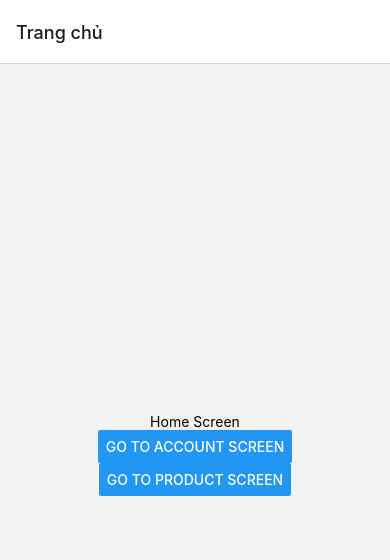
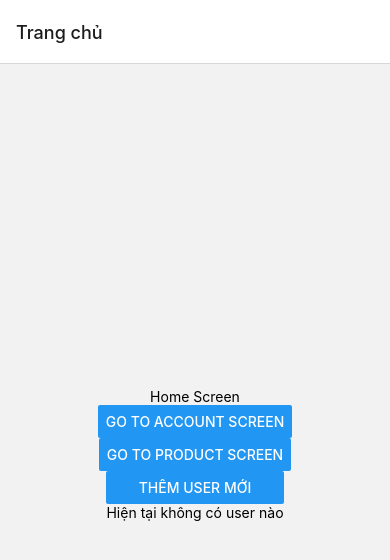
Before and after one commit to quocvy152/ImproveReactNativeSkill, a React Native app: screen /HomeScreen in a window 390 px wide. Shown: the top 560 px of the page. Built offline with nearby package versions, Linux system fonts and the light colour scheme.

Commit message:
DAY 3: - Redux Thunk redux toolkit - Implement Redux Toolkit - Update Icon for app

```diff
--- a/App.tsx
+++ b/App.tsx
@@ -1,94 +1,18 @@
 /* eslint-disable react/self-closing-comp */
-/* eslint-disable prettier/prettier */
-/**
- * Sample React Native App
- * https://github.com/facebook/react-native
- *
- * @format
- */
-
 import React from 'react';
-// import type {PropsWithChildren} from 'react';
-import {
-  // SafeAreaView,
-  // StatusBar,
-  // StyleSheet,
-  // useColorScheme,
-} from 'react-native';
-import { NavigationContainer } from '@react-navigation/native';
+import {NavigationContainer} from '@react-navigation/native';
 import MainStack from './src/navigation/MainStack';
-
-// import {
-//   Colors,
-//   DebugInstructions,
-//   Header,
-//   LearnMoreLinks,
-//   ReloadInstructions,
-// } from 'react-native/Libraries/NewAppScreen';
-
-// type SectionProps = PropsWithChildren<{
-//   title: string;
-// }>;
-
-// function Section({children, title}: SectionProps): React.JSX.Element {
-//   const isDarkMode = useColorScheme() === 'dark';
-//   return (
-//     <View style={styles.sectionContainer}>
-//       <Text
-//         style={[
-//           styles.sectionTitle,
-//           {
-//             color: isDarkMode ? Colors.white : Colors.black,
-//           },
-//         ]}>
-//         {title}
-//       </Text>
-//       <Text
-//         style={[
-//           styles.sectionDescription,
-//           {
-//             color: isDarkMode ? Colors.light : Colors.dark,
-//           },
-//         ]}>
-//         {children}
-//       </Text>
-//     </View>
-//   );
-// }
-
+import {Provider} from 'react-redux';
+import store from './src/store/redux';
 
 function App(): React.JSX.Element {
-  // const isDarkMode = useColorScheme() === 'dark';
-
-  // const backgroundStyle = {
-  //   backgroundColor: isDarkMode ? Colors.darker : Colors.lighter,
-  // };
-
   return (
-    <NavigationContainer>
-      <MainStack>
-      </MainStack>
-    </NavigationContainer>
+    <Provider store={store}>
+      <NavigationContainer>
+        <MainStack></MainStack>
+      </NavigationContainer>
+    </Provider>
   );
 }
 
-// const styles = StyleSheet.create({
-//   sectionContainer: {
-//     marginTop: 32,
-//     paddingHorizontal: 24,
-//   },
-//   sectionTitle: {
-//     fontSize: 24,
-//     fontWeight: '600',
-//   },
-//   sectionDescription: {
-//     marginTop: 8,
-//     fontSize: 18,
-//     fontWeight: '400',
-//   },
-//   highlight: {
-//     fontWeight: '700',
-//   },
-// });
-
 export default App;
--- a/src/feature/home/HomeScreen.tsx
+++ b/src/feature/home/HomeScreen.tsx
@@ -1,7 +1,11 @@
+/* eslint-disable react-native/no-inline-styles */
 import React from 'react';
 import {View, Text, Button, StyleSheet} from 'react-native';
 import {StackNavigationProp} from '@react-navigation/stack';
 import {RootStackParamList} from '../../navigation/RootParamList';
+import {useDispatch, useSelector} from 'react-redux';
+import {RootState} from '../../store/redux';
+import {addUser} from '../../store/users';
 
 // Định nghĩa kiểu dữ liệu của props navigation cho màn hình HomeScreen
 type HomeScreenNavigationProp = {
@@ -11,6 +15,22 @@ type HomeScreenNavigationProp = {
 const HomeScreen = ({
   navigation,
 }: HomeScreenNavigationProp): React.JSX.Element => {
+  const listUser = useSelector((state: RootState) => state.users.listUser);
+  const dispatch = useDispatch();
+
+  const addNewUser = () => {
+    const genID = Math.ceil(Math.random() * 100);
+
+    dispatch(
+      addUser({
+        _id: genID,
+        username: 'username_' + genID,
+        fullname: 'fullname_' + genID,
+        age: genID + 1,
+      }),
+    );
+  };
+
   return (
     <View style={styles.wrapHomeScreen}>
       <Text>Home Screen</Text>
@@ -22,6 +42,18 @@ const HomeScreen = ({
         title="Go to Product Screen"
         onPress={() => navigation.navigate('ProductScreen')}
       />
+      <View>
+        <Button title="Thêm user mới" onPress={addNewUser} />
+
+        {listUser?.map((user: any) => (
+          <View style={styles.wrapInfoUser}>
+            <Text>Tên: {user.fullname}</Text>
+            <Text style={{marginLeft: 10}}>Tuổi: {user.age}</Text>
+          </View>
+        ))}
+
+        {listUser?.length === 0 && <Text>Hiện tại không có user nào</Text>}
+      </View>
     </View>
   );
 };
@@ -32,6 +64,10 @@ const styles = StyleSheet.create({
     alignItems: 'center',
     justifyContent: 'center',
   },
+
+  wrapInfoUser: {
+    flexDirection: 'row',
+  },
 });
 
 export default HomeScreen;
--- /dev/null
+++ b/src/store/redux.tsx
@@ -0,0 +1,14 @@
+import {configureStore, combineReducers} from '@reduxjs/toolkit';
+
+import users from './users';
+
+const reducer = combineReducers({
+  users,
+});
+
+const store = configureStore({
+  reducer,
+});
+
+export default store;
+export type RootState = ReturnType<typeof reducer>;
--- /dev/null
+++ b/src/store/users.tsx
@@ -0,0 +1,30 @@
+import {createSlice, PayloadAction} from '@reduxjs/toolkit';
+
+interface User {
+  _id: Number;
+  username: string;
+  fullname: string;
+  age: Number;
+}
+
+interface UsersState {
+  listUser: User[];
+}
+
+const initialState: UsersState = {
+  listUser: [],
+};
+
+const usersSlice = createSlice({
+  name: 'users',
+  initialState,
+  reducers: {
+    addUser(state, action: PayloadAction<User>) {
+      state.listUser.push(action.payload);
+    },
+  },
+});
+
+export const {addUser} = usersSlice.actions;
+
+export default usersSlice.reducer;
```
Also changed, not shown: package.json (+7 -1 lines), 38 other files (tests, documents, lock files or other folders).
